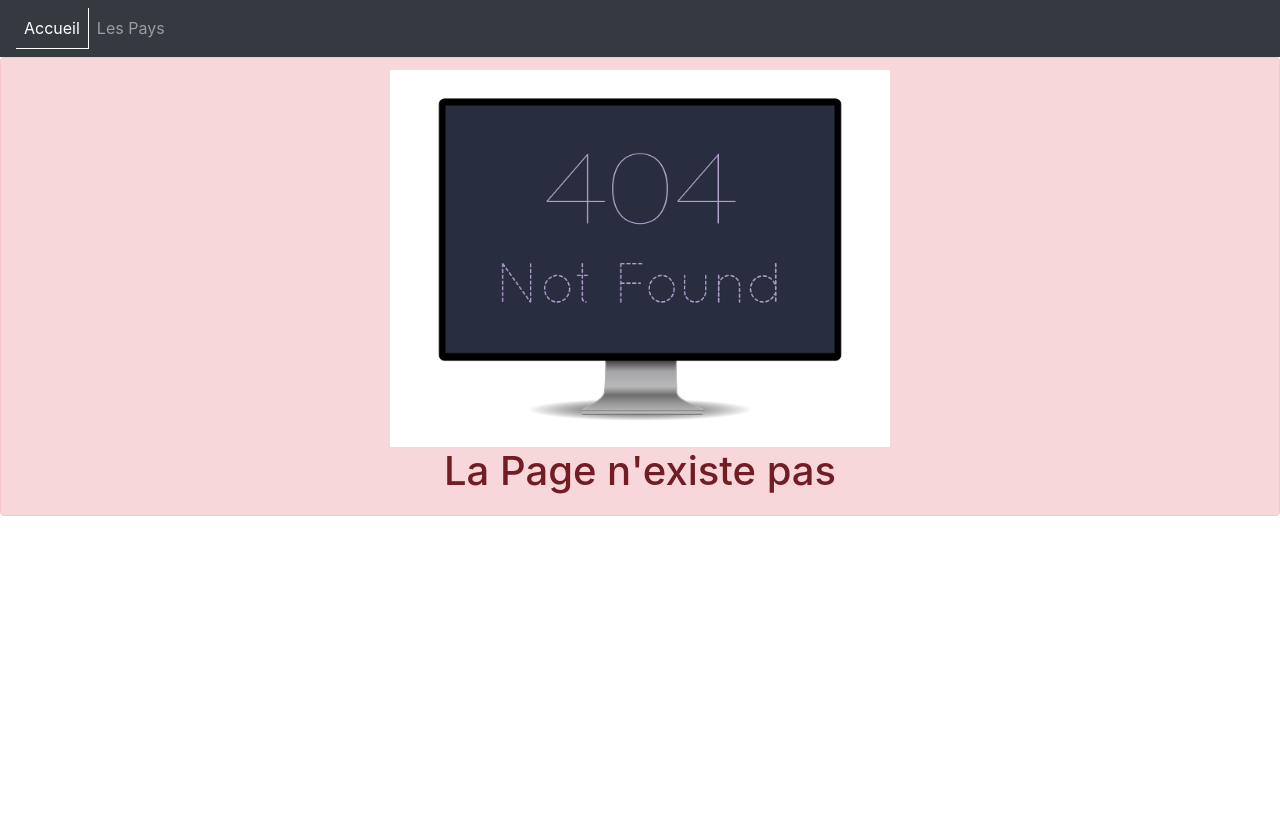
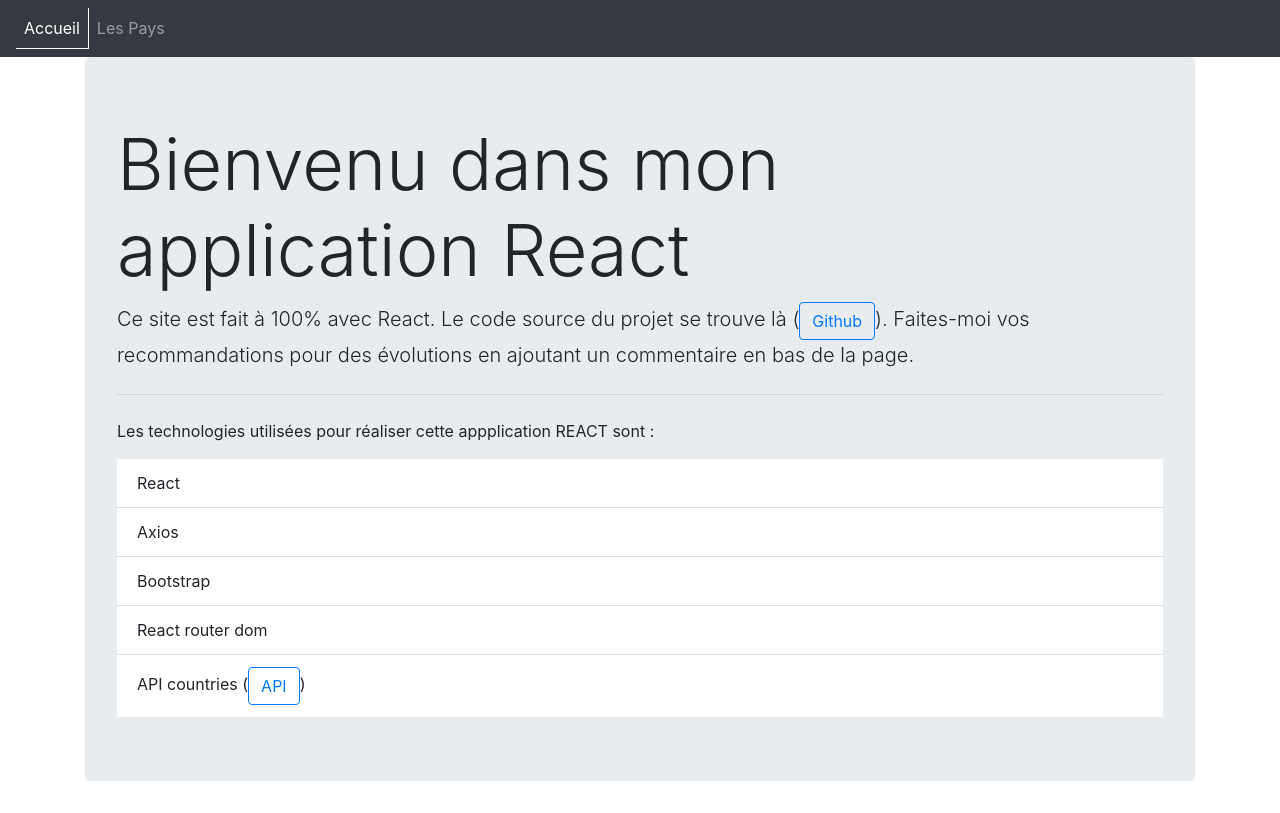
Before and after one commit to oldlepa/projet-pays, a React (Create React App) app: page / in a window 1280 px wide. Built offline with nearby package versions, Linux system fonts and the light colour scheme.

Commit message:
change chemin

```diff
--- a/src/App.js
+++ b/src/App.js
@@ -18,9 +18,9 @@ function App() {
       <Route path="/admin" component={NavBar2} />*/}
       <NavBar />
       <Switch>
-        <Route path="/gh-pages-url/" exact render={Accueil} />
-        <Route path="/gh-pages-url/pays" exact component={PaysManager} />
-        <Route path="/gh-pages-url/pays/:id" exact render={(props) => <UnPays {...props}/>} />
+        <Route path={process.env.PUBLIC_URL + '/'} exact render={Accueil} />
+        <Route path={process.env.PUBLIC_URL + '/pays'} exact component={PaysManager} />
+        <Route path={process.env.PUBLIC_URL + '/pays/:id'} exact render={(props) => <UnPays {...props}/>} />
         <Route render={() => <Erreur><Erreur404 /></Erreur>} />
         {/* <Route path="/admin" exact component={() => <h2>Page Admin</h2>} /> */}
       </Switch>
```
